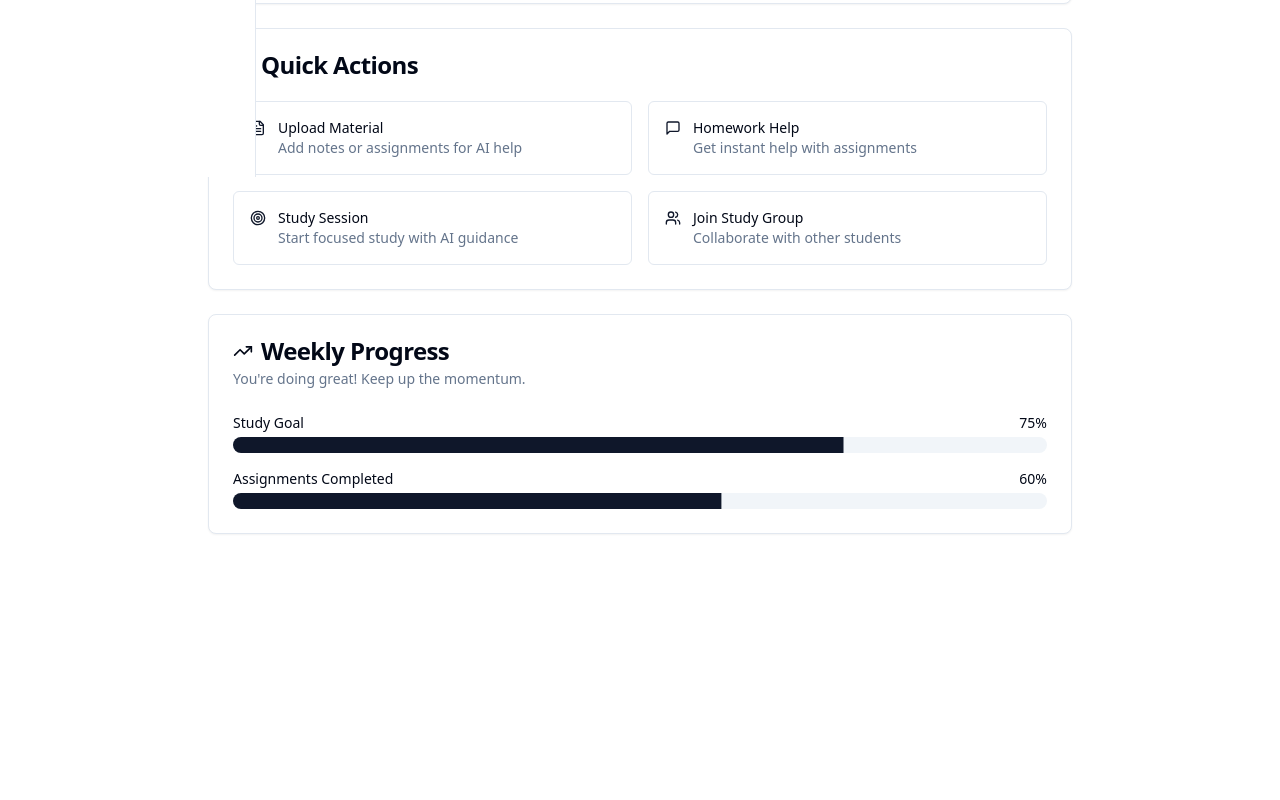
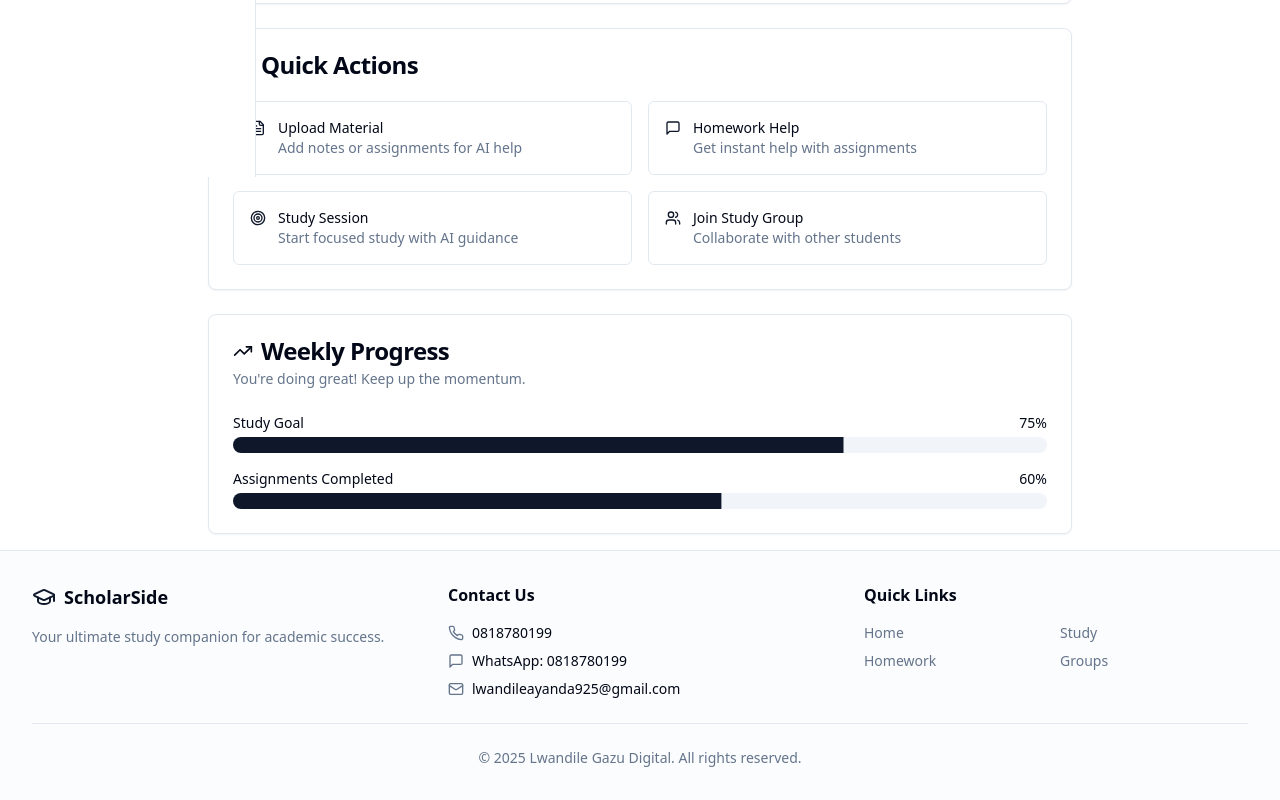
Before and after one commit to Lwandile925/scholar-side-study-verse, a React (Vite) app: page /home in a window 1280 px wide. Shown: the part 623-1423 px from the top of the page. Before the commit the page ends 1173 px from the top, so only its background shows below. Built offline with nearby package versions, Linux system fonts and the light colour scheme.

Commit message:
Add footer and contact information
Added a footer with copyright information and contact details to the application.

```diff
--- a/src/components/Layout.tsx
+++ b/src/components/Layout.tsx
@@ -9,7 +9,9 @@ import {
   Users,
   Settings,
   GraduationCap,
-  Info
+  Info,
+  Phone,
+  Mail
 } from 'lucide-react';
 import { cn } from '@/lib/utils';
 
@@ -26,7 +28,7 @@ const Layout = () => {
   ];
 
   return (
-    <div className="min-h-screen bg-background">
+    <div className="min-h-screen bg-background flex flex-col">
       {/* Top Navigation */}
       <header className="sticky top-0 z-50 w-full border-b bg-background/95 backdrop-blur supports-[backdrop-filter]:bg-background/60">
         <div className="container flex h-14 items-center">
@@ -38,9 +40,74 @@ const Layout = () => {
       </header>
 
       {/* Main Content */}
-      <main className="pb-16 md:pb-0">
+      <main className="flex-1 pb-16 md:pb-0">
         <Outlet />
       </main>
+
+      {/* Footer */}
+      <footer className="border-t bg-muted/30 mt-auto">
+        <div className="container py-8">
+          <div className="grid grid-cols-1 md:grid-cols-3 gap-8">
+            {/* Brand */}
+            <div className="space-y-4">
+              <div className="flex items-center space-x-2">
+                <GraduationCap className="h-6 w-6 text-primary" />
+                <span className="font-bold text-lg">ScholarSide</span>
+              </div>
+              <p className="text-sm text-muted-foreground">
+                Your ultimate study companion for academic success.
+              </p>
+            </div>
+
+            {/* Contact Information */}
+            <div className="space-y-4">
+              <h3 className="font-semibold">Contact Us</h3>
+              <div className="space-y-2 text-sm">
+                <div className="flex items-center space-x-2">
+                  <Phone className="h-4 w-4 text-muted-foreground" />
+                  <span>0818780199</span>
+                </div>
+                <div className="flex items-center space-x-2">
+                  <MessageSquare className="h-4 w-4 text-muted-foreground" />
+                  <span>WhatsApp: 0818780199</span>
+                </div>
+                <div className="flex items-center space-x-2">
+                  <Mail className="h-4 w-4 text-muted-foreground" />
+                  <a
+                    href="mailto:lwandileayanda925@gmail.com"
+                    className="hover:text-primary transition-colors"
+                  >
+                    lwandileayanda925@gmail.com
+                  </a>
+                </div>
+              </div>
+            </div>
+
+            {/* Quick Links */}
+            <div className="space-y-4">
+              <h3 className="font-semibold">Quick Links</h3>
+              <div className="grid grid-cols-2 gap-2 text-sm">
+                {navigation.slice(0, 4).map((item) => (
+                  <Link
+                    key={item.name}
+                    to={item.href}
+                    className="text-muted-foreground hover:text-primary transition-colors"
+                  >
+                    {item.name}
+                  </Link>
+                ))}
+              </div>
+            </div>
+          </div>
+
+          {/* Copyright */}
+          <div className="border-t pt-6 mt-6">
+            <p className="text-center text-sm text-muted-foreground">
+              © 2025 Lwandile Gazu Digital. All rights reserved.
+            </p>
+          </div>
+        </div>
+      </footer>
 
       {/* Bottom Navigation (Mobile) */}
       <nav className="fixed bottom-0 left-0 right-0 z-50 bg-background border-t md:hidden">
```
